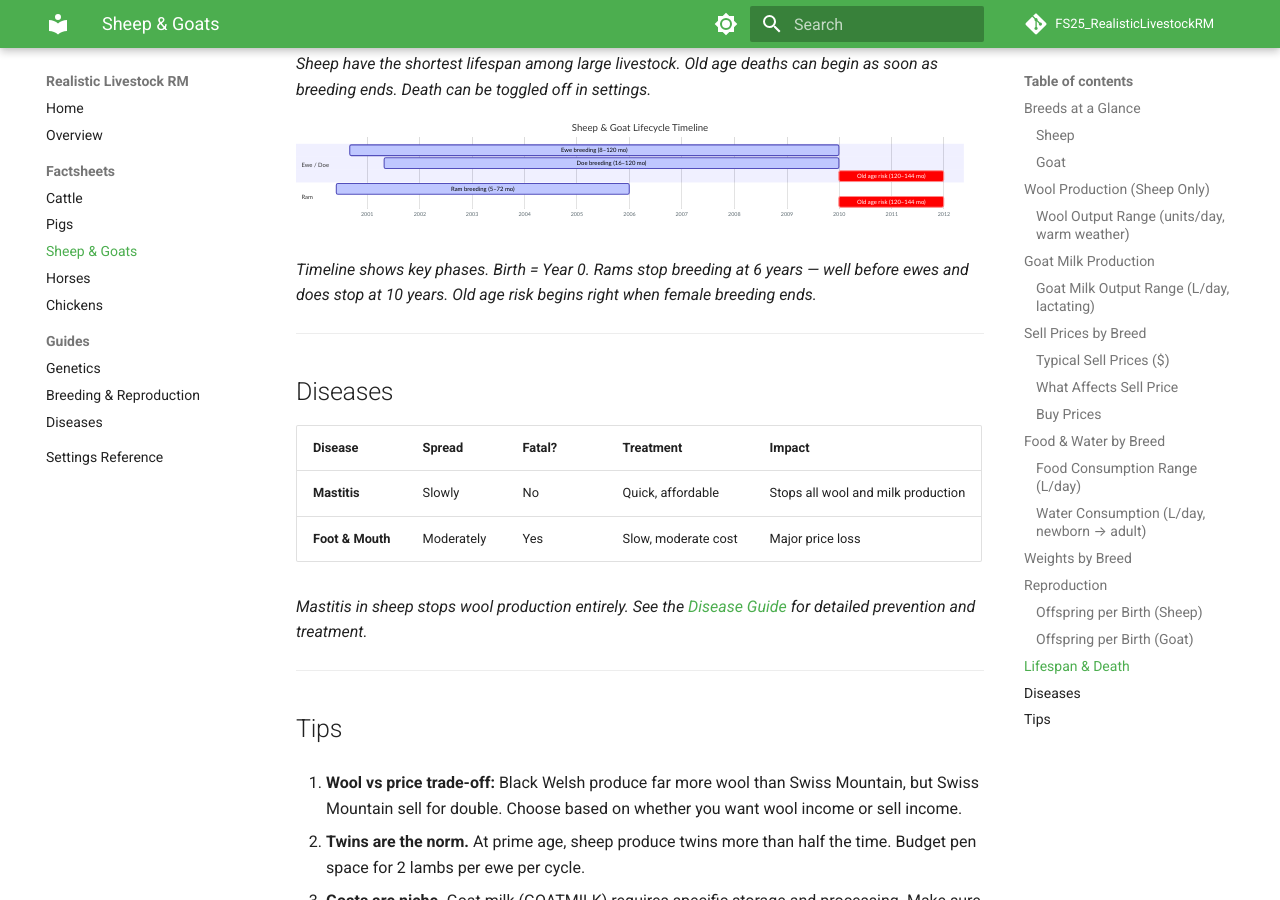
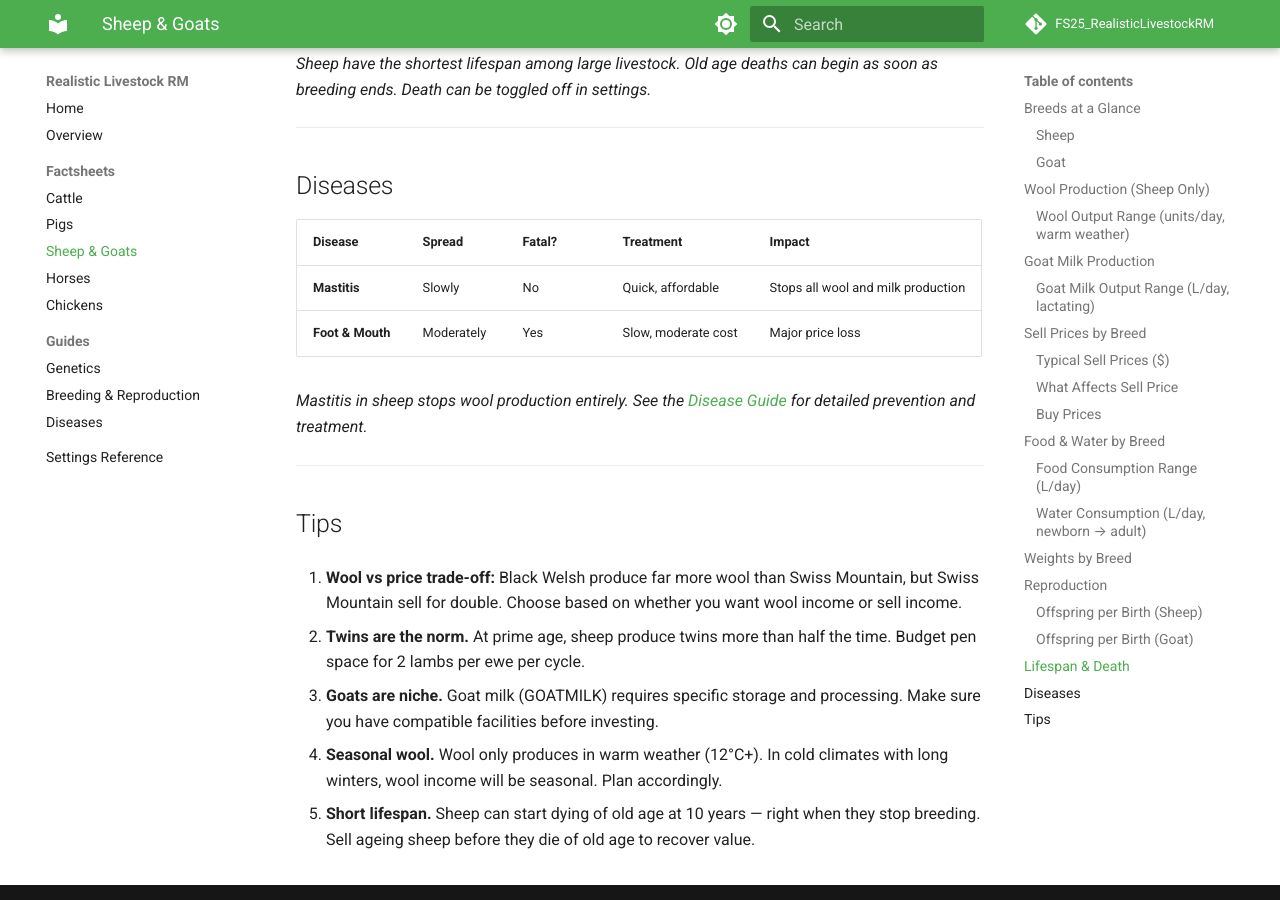
Before and after one commit to rittermod/FS25_RealisticLivestockRM, an MkDocs documentation site: the page built from docs/user-guide/factsheet-sheep.md, in a window 1280 px wide and 900 px high, scrolled down 7469 px. Built offline with MkDocs 1.6.1 and Material for MkDocs 9.7.7, drawn with Linux system fonts in a browser that asks for light colours; comment, search, counter and statistics services are not loaded.

Commit message:
docs: Add contrast to graphs and remove useless graphs

````diff
--- a/docs/user-guide/factsheet-sheep.md
+++ b/docs/user-guide/factsheet-sheep.md
@@ -214,24 +214,6 @@ Goats follow the same offspring pattern as sheep — twins become common at prim
 
 *Sheep have the shortest lifespan among large livestock. Old age deaths can begin as soon as breeding ends. Death can be toggled off in settings.*
 
-```mermaid
-gantt
-    title Sheep & Goat Lifecycle Timeline
-    dateFormat YYYY-MM-DD
-    axisFormat %Y
-
-    section Ewe / Doe
-    Ewe breeding (8–120 mo)          :active, 2000-09-01, 2010-01-01
-    Doe breeding (16–120 mo)         :active, 2001-05-01, 2010-01-01
-    Old age risk (120–144 mo)        :crit,   2010-01-01, 2012-01-01
-
-    section Ram
-    Ram breeding (5–72 mo)           :active, 2000-06-01, 2006-01-01
-    Old age risk (120–144 mo)        :crit,   2010-01-01, 2012-01-01
-```
-
-*Timeline shows key phases. Birth = Year 0. Rams stop breeding at 6 years — well before ewes and does stop at 10 years. Old age risk begins right when female breeding ends.*
-
 ---
 
 ## Diseases
````
Also changed, not shown: docs/user-guide/factsheet-cattle.md (+1 -26 lines), docs/user-guide/factsheet-chickens.md (+1 -19 lines), docs/user-guide/factsheet-horses.md (+0 -17 lines), docs/user-guide/factsheet-pigs.md (+0 -17 lines), docs/user-guide/guide-breeding.md (+1 -0 lines).
